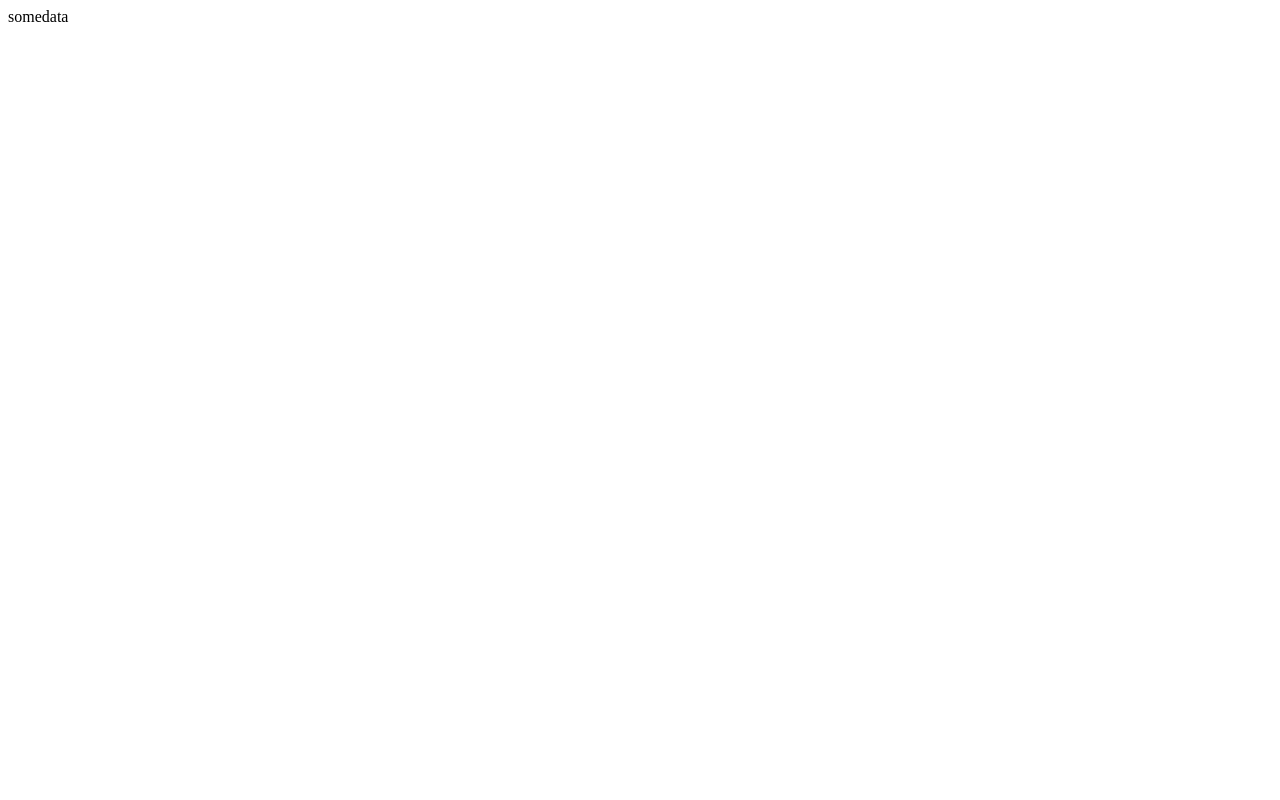
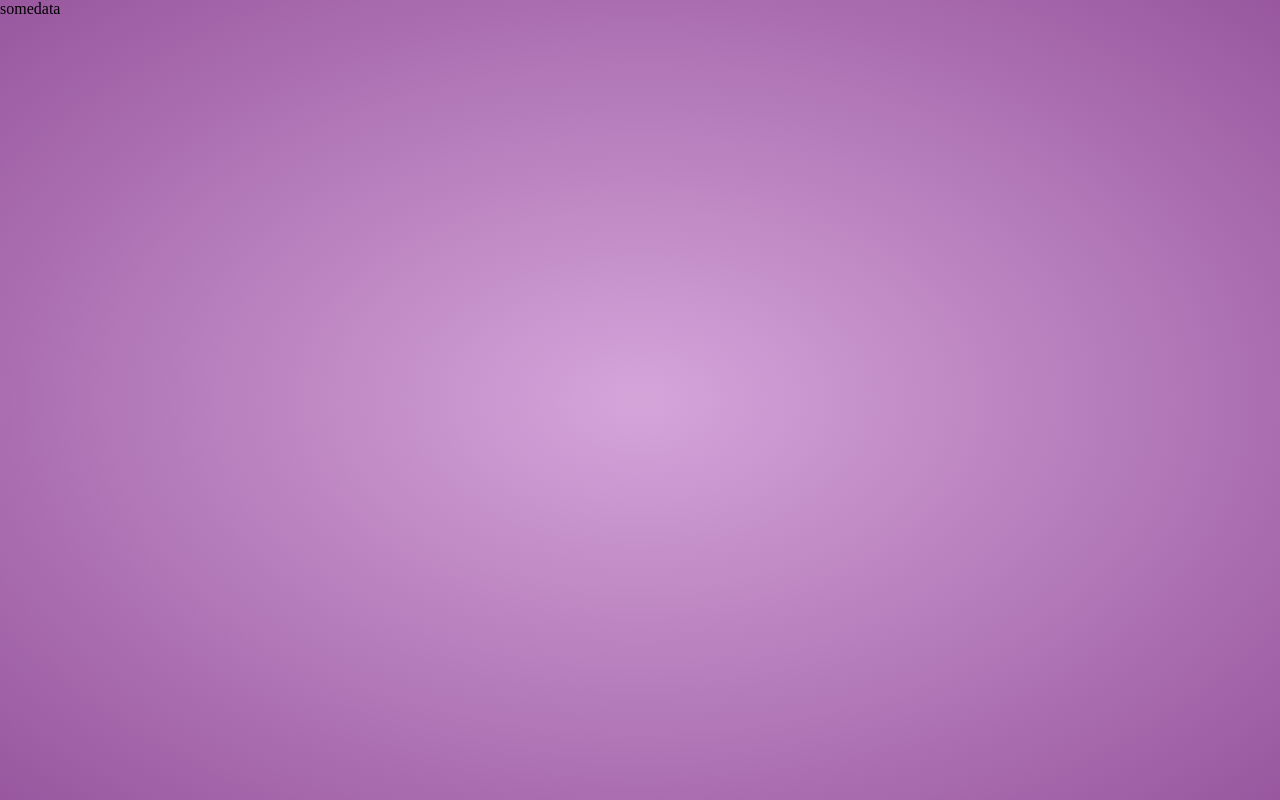
Before and after one commit to SunderShadow/Tacker_game_front, a SvelteKit app: page / in a window 1280 px wide. Built offline with nearby package versions, Linux system fonts and the light colour scheme.

Commit message:
Changed site color

```diff
--- /dev/null
+++ b/src/lib/global.scss
@@ -0,0 +1,9 @@
+html, body {
+  height: 100%;
+  padding: 0;
+  margin: 0;
+}
+
+body {
+  background: radial-gradient(#D5A5DA, #98579E);
+}
--- a/src/routes/+page.svelte
+++ b/src/routes/+page.svelte
@@ -1,4 +1,6 @@
 <script>
+  import '$lib/global.scss'
+
   import Container from "$lib/components/Container.svelte"
 </script>
 
```
